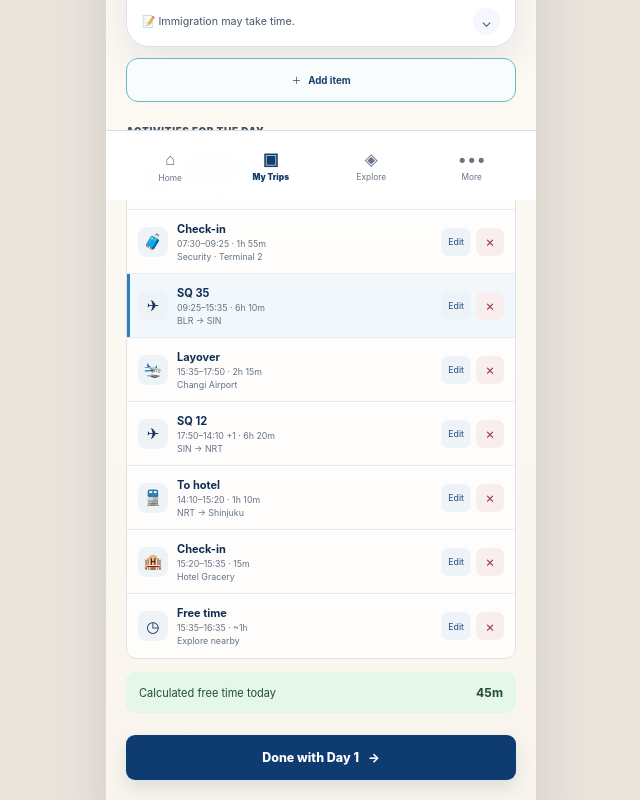
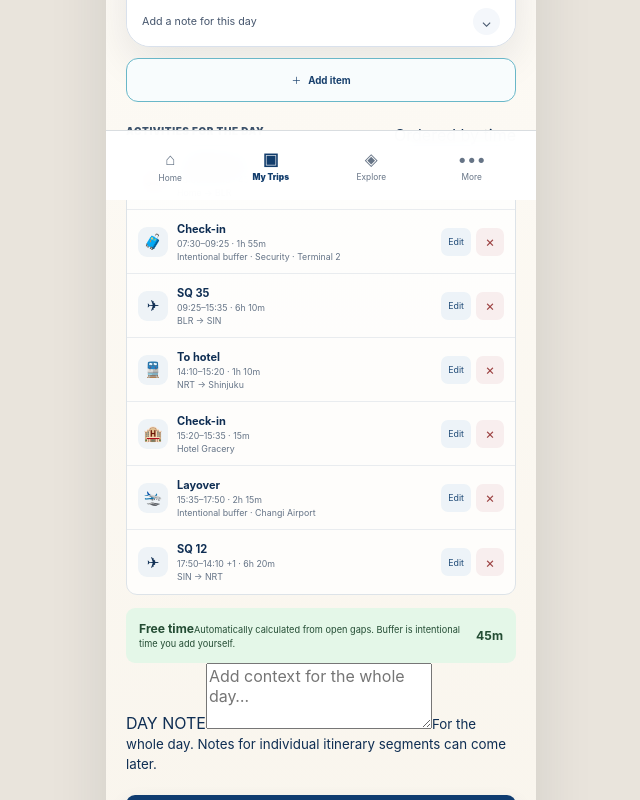
Before and after one commit to brijbh/ullalu, a Next.js app: page /trip/japan-2026/day/1 in a window 1280 px wide. Shown: the part 600-1400 px from the top of the page, without its empty margins (319-959 px from the left). Built offline with nearby package versions, Linux system fonts and the light colour scheme.

Commit message:
feat: finish day composer scheduling interactions

```diff
--- a/app/trip/japan-2026/day/1/page.tsx
+++ b/app/trip/japan-2026/day/1/page.tsx
@@ -16,6 +16,9 @@ import {
   minutesBetween,
   saveDay1Segments,
   saveTripDays,
+  sortPlannerSegments,
+  validatePlannerSegment,
+  withCalculatedFreeTime,
   type PlannerDay,
   type PlannerSegment,
   type TripDraft,
@@ -26,7 +29,7 @@ const itemTypes = [
   ["transport", "Transport", "Add movement between places", "travel"],
   ["reservation", "Reservation", "Add something fixed in time", "reservation"],
   ["rest", "Hotel / Rest", "Add hotel, sleep or rest time", "rest"],
-  ["buffer", "Buffer", "Add waiting, security or overhead", "buffer"],
+  ["buffer", "Buffer", "Reserve intentional waiting, security or overhead time", "buffer"],
 ] as const;
 
 type EditorState = {
@@ -55,9 +58,10 @@ export default function DayComposerPage() {
   const [draft, setDraft] = useState<TripDraft>(DEFAULT_DRAFT);
   const [days, setDays] = useState<PlannerDay[]>(DEFAULT_TRIP_DAYS);
   const [dayIndex, setDayIndex] = useState(0);
-  const [selectedIndex, setSelectedIndex] = useState<number | undefined>(2);
+  const [selectedSegmentId, setSelectedSegmentId] = useState<string | undefined>();
   const addDialogRef = useRef<HTMLDialogElement | null>(null);
   const [editor, setEditor] = useState<EditorState | null>(null);
+  const [editorError, setEditorError] = useState("");
   const [saved, setSaved] = useState(false);
 
   useEffect(() => {
@@ -68,43 +72,72 @@ export default function DayComposerPage() {
     const requestedDay = Number(new URLSearchParams(window.location.search).get("day"));
     if (Number.isFinite(requestedDay) && requestedDay >= 1 && requestedDay <= loadedDays.length) {
       setDayIndex(requestedDay - 1);
-      setSelectedIndex(undefined);
     }
   }, []);
 
   const currentDay = days[dayIndex] ?? days[0] ?? DEFAULT_TRIP_DAYS[0];
-  const segments = currentDay.segments;
+  const segments = useMemo(
+    () => sortPlannerSegments(currentDay.segments.filter((segment) => segment.kind !== "free")),
+    [currentDay.segments],
+  );
+  const displaySegments = useMemo(() => withCalculatedFreeTime(segments), [segments]);
   const freeTime = useMemo(() => freeTimeLabel(segments), [segments]);
+  const selectedIndex = selectedSegmentId
+    ? displaySegments.findIndex((segment) => segment.id === selectedSegmentId)
+    : undefined;
+
+  function flashSaved() {
+    setSaved(true);
+    window.setTimeout(() => setSaved(false), 1400);
+  }
 
   function changeDay(nextIndex: number) {
     if (nextIndex < 0 || nextIndex >= days.length) return;
     setDayIndex(nextIndex);
-    setSelectedIndex(undefined);
+    setSelectedSegmentId(undefined);
     setEditor(null);
+    setEditorError("");
     addDialogRef.current?.close();
   }
 
   function commitSegments(updated: PlannerSegment[]) {
+    const authored = sortPlannerSegments(updated.filter((segment) => segment.kind !== "free"));
     const updatedDays = days.map((day, index) => (
       index === dayIndex
-        ? { ...day, segments: updated, planned: updated.length > 0, route: day.route === "Not planned yet" ? "Plan this day" : day.route }
+        ? {
+            ...day,
+            segments: authored,
+            planned: authored.length > 0,
+            route: day.route === "Not planned yet" ? "Plan this day" : day.route,
+          }
         : day
+    ));
+
+    setDays(updatedDays);
+    saveTripDays(updatedDays);
+    if (currentDay.day === 1) saveDay1Segments(authored);
+    flashSaved();
+  }
+
+  function updateDayNote(note: string) {
+    const updatedDays = days.map((day, index) => (
+      index === dayIndex ? { ...day, note } : day
     ));
     setDays(updatedDays);
     saveTripDays(updatedDays);
-    if (currentDay.day === 1) saveDay1Segments(updated);
-    setSaved(true);
-    window.setTimeout(() => setSaved(false), 1400);
+    flashSaved();
   }
 
   function openAddDialog() {
     setEditor(null);
+    setEditorError("");
     const dialog = addDialogRef.current;
     if (dialog && !dialog.open) dialog.showModal();
   }
 
   function chooseItemType(kind: DayCardSegmentKind) {
     const item = itemTypes.find((entry) => entry[3] === kind);
+    setEditorError("");
     setEditor({
       ...blankEditor,
       kind,
@@ -113,6 +146,7 @@ export default function DayComposerPage() {
   }
 
   function openEdit(segment: PlannerSegment) {
+    setEditorError("");
     setEditor({
       id: segment.id,
       kind: segment.kind,
@@ -128,6 +162,21 @@ export default function DayComposerPage() {
   function saveEditor(event: FormEvent<HTMLFormElement>) {
     event.preventDefault();
     if (!editor) return;
+
+    const validationMessage = validatePlannerSegment(
+      {
+        id: editor.id ?? "",
+        title: editor.title.trim() || "Untitled item",
+        start: editor.start,
+        end: editor.end,
+      },
+      segments,
+    );
+
+    if (validationMessage) {
+      setEditorError(validationMessage);
+      return;
+    }
 
     const minutes = minutesBetween(editor.start, editor.end);
     const next: PlannerSegment = {
@@ -147,17 +196,16 @@ export default function DayComposerPage() {
       ? segments.map((segment) => segment.id === editor.id ? next : segment)
       : [...segments, next];
 
-    updated.sort((a, b) => a.start.localeCompare(b.start));
     commitSegments(updated);
     setEditor(null);
+    setEditorError("");
     addDialogRef.current?.close();
-    setSelectedIndex(Math.max(0, updated.findIndex((segment) => segment.id === next.id)));
+    setSelectedSegmentId(next.id);
   }
 
   function removeSegment(id: string) {
-    const updated = segments.filter((segment) => segment.id !== id);
-    commitSegments(updated);
-    setSelectedIndex(undefined);
+    commitSegments(segments.filter((segment) => segment.id !== id));
+    if (selectedSegmentId === id) setSelectedSegmentId(undefined);
   }
 
   const dayNavigation: DayNavigationItem[] = [
@@ -171,7 +219,7 @@ export default function DayComposerPage() {
       label: `DAY ${currentDay.day}`,
       date: shortDate(currentDay.date),
       active: true,
-      onClick: () => setSelectedIndex(undefined),
+      onClick: () => setSelectedSegmentId(undefined),
     },
     {
       label: "NEXT",
@@ -202,11 +250,11 @@ export default function DayComposerPage() {
               route={currentDay.route}
               subtitle={currentDay.subtitle || "Start shaping this day."}
               freeTime={freeTime}
-              segments={segments}
-              selectedIndex={selectedIndex}
-              onSelectSegment={setSelectedIndex}
+              segments={displaySegments}
+              selectedIndex={selectedIndex !== undefined && selectedIndex >= 0 ? selectedIndex : undefined}
+              onSelectSegment={(index) => setSelectedSegmentId(displaySegments[index]?.id)}
               dayNavigation={dayNavigation}
-              note={currentDay.day === 1 ? "Immigration may take time." : undefined}
+              note={currentDay.note}
             />
           </div>
 
@@ -223,20 +271,21 @@ export default function DayComposerPage() {
 
           <div className={styles.composerSectionHead}>
             <p className={styles.sectionLabel}>ACTIVITIES FOR THE DAY</p>
+            <span className={styles.timeOrderHint}>Ordered by time</span>
           </div>
 
           <div className={styles.composerItems}>
-            {segments.length ? segments.map((segment, index) => (
+            {segments.length ? segments.map((segment) => (
               <article
-                className={`${styles.composerItem} ${selectedIndex === index ? styles.composerItemSelected : ""}`}
+                className={`${styles.composerItem} ${selectedSegmentId === segment.id ? styles.composerItemSelected : ""}`}
                 key={segment.id}
-                onClick={() => setSelectedIndex(index)}
+                onClick={() => setSelectedSegmentId(segment.id)}
               >
                 <span className={styles.composerItemIcon} aria-hidden="true">{segment.icon}</span>
                 <span className={styles.composerItemCopy}>
                   <strong>{segment.title}</strong>
                   <span>{segment.start}–{segment.end} · {segment.duration}</span>
-                  <small>{segment.detail}</small>
+                  <small>{segment.kind === "buffer" ? `Intentional buffer · ${segment.detail}` : segment.detail}</small>
                 </span>
                 <span className={styles.composerItemActions}>
                   <button type="button" onClick={(event) => { event.stopPropagation(); openEdit(segment); }}>Edit</button>
@@ -249,9 +298,24 @@ export default function DayComposerPage() {
           </div>
 
           <div className={styles.freeTime}>
-            <span>Calculated free time today</span>
+            <span>
+              <strong>Free time</strong>
+              <small>Automatically calculated from open gaps. Buffer is intentional time you add yourself.</small>
+            </span>
             <strong>{freeTime}</strong>
           </div>
+
+          <section className={styles.dayNotes} aria-label="Day notes">
+            <label htmlFor="day-note">DAY NOTE</label>
+            <textarea
+              id="day-note"
+              value={currentDay.note ?? ""}
+              onChange={(event) => updateDayNote(event.target.value)}
+              placeholder="Add context for the whole day…"
+              rows={3}
+            />
+            <small>For the whole day. Notes for individual itinerary segments can come later.</small>
+          </section>
 
           <Link className={styles.primaryButton} href="/trip/japan-2026">
             Done with Day {currentDay.day} <span aria-hidden="true">→</span>
@@ -263,8 +327,14 @@ export default function DayComposerPage() {
       <dialog
         ref={addDialogRef}
         className={styles.addItemDialog}
-        onCancel={() => setEditor(null)}
-        onClose={() => setEditor(null)}
+        onCancel={() => {
+          setEditor(null);
+          setEditorError("");
+        }}
+        onClose={() => {
+          setEditor(null);
+          setEditorError("");
+        }}
       >
         <div className={styles.sheetHandle} aria-hidden="true" />
         <div className={styles.composerSheetHead}>
@@ -276,6 +346,7 @@ export default function DayComposerPage() {
             type="button"
             onClick={() => {
               setEditor(null);
+              setEditorError("");
               addDialogRef.current?.close();
             }}
             aria-label="Close"
@@ -292,7 +363,10 @@ export default function DayComposerPage() {
                 id="item-kind"
                 className={styles.input}
                 value={editor.kind}
-                onChange={(event) => setEditor({ ...editor, kind: event.target.value as DayCardSegmentKind })}
+                onChange={(event) => {
+                  setEditorError("");
+                  setEditor({ ...editor, kind: event.target.value as DayCardSegmentKind });
+                }}
               >
                 <option value="activity">Place / Activity</option>
                 <option value="travel">Transport</option>
@@ -308,7 +382,10 @@ export default function DayComposerPage() {
                 id="item-title"
                 className={styles.input}
                 value={editor.title}
-                onChange={(event) => setEditor({ ...editor, title: event.target.value })}
+                onChange={(event) => {
+                  setEditorError("");
+                  setEditor({ ...editor, title: event.target.value });
+                }}
                 placeholder="e.g. TeamLab Borderless"
                 required
               />
@@ -317,13 +394,39 @@ export default function DayComposerPage() {
             <div className={styles.composerTimeGrid}>
               <div className={styles.field}>
                 <label htmlFor="item-start">Start</label>
-                <input id="item-start" type="time" className={styles.input} value={editor.start} onChange={(event) => setEditor({ ...editor, start: event.target.value })} required />
+                <input
+                  id="item-start"
+                  type="time"
+                  className={styles.input}
+                  value={editor.start}
+                  onChange={(event) => {
+                    setEditorError("");
+                    setEditor({ ...editor, start: event.target.value });
+                  }}
+                  required
+                />
               </div>
               <div className={styles.field}>
                 <label htmlFor="item-end">End</label>
-                <input id="item-end" type="time" className={styles.input} value={editor.end} onChange={(event) => setEditor({ ...editor, end: event.target.value })} required />
+                <input
+                  id="item-end"
+                  type="time"
+                  className={styles.input}
+                  value={editor.end}
+                  onChange={(event) => {
+                    setEditorError("");
+                    setEditor({ ...editor, end: event.target.value });
+                  }}
+                  required
+                />
               </div>
             </div>
+
+            {editorError ? (
+              <p className={styles.editorError} role="alert">{editorError}</p>
+            ) : (
+              <p className={styles.timeHelp}>Items are placed chronologically. End time must be after start time and cannot overlap another item.</p>
+            )}
 
             <div className={styles.field}>
               <label htmlFor="item-detail">Details</label>
@@ -335,6 +438,12 @@ export default function DayComposerPage() {
                 placeholder="Location, booking, transport, notes…"
               />
             </div>
+
+            {editor.kind === "buffer" ? (
+              <p className={styles.bufferHelp}>
+                Buffer is deliberate protected time. Free Time is calculated automatically from the gaps left in your schedule.
+              </p>
+            ) : null}
 
             <button className={styles.primaryButton} type="submit">
               {editor.id ? "Save changes" : "Add to day"}
```
